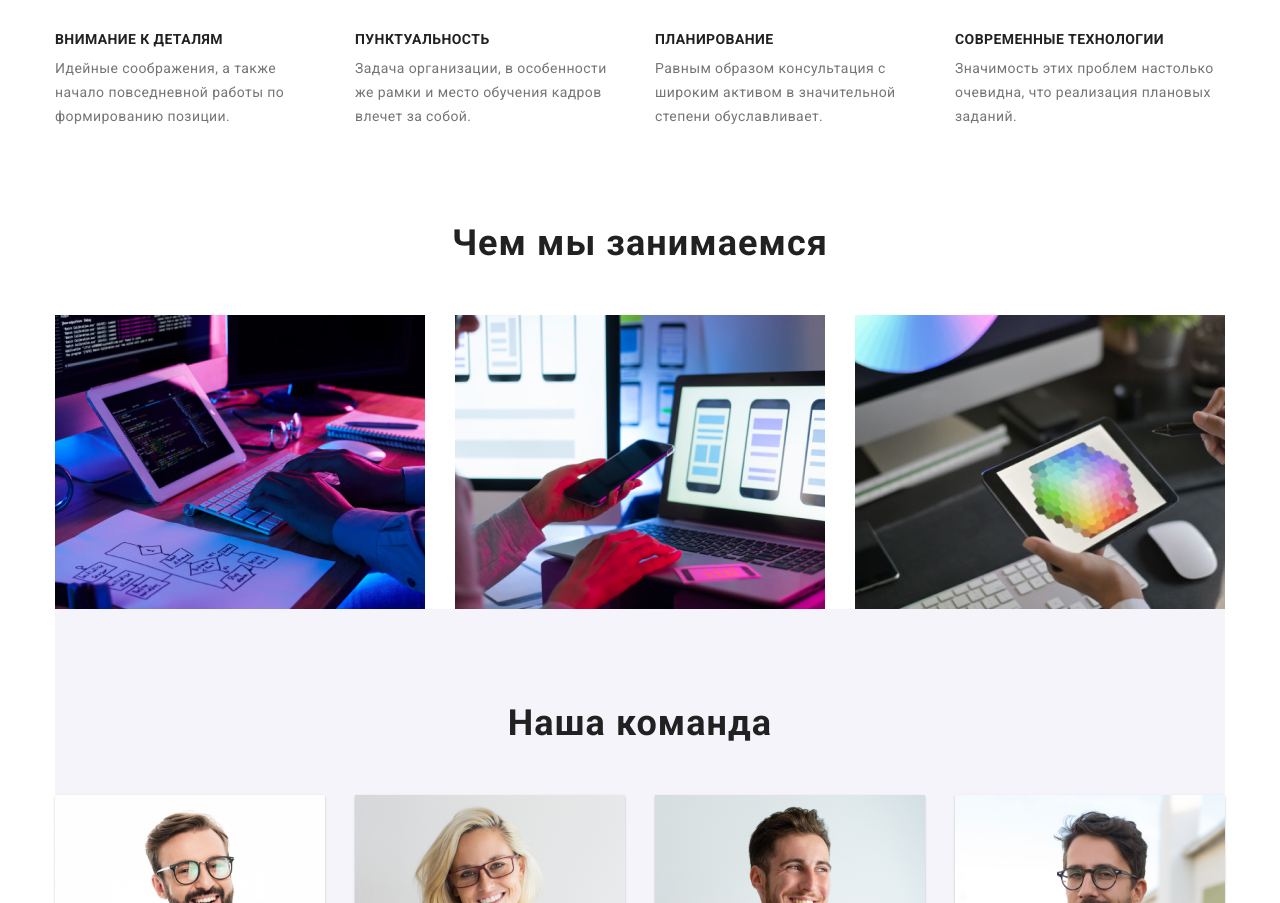
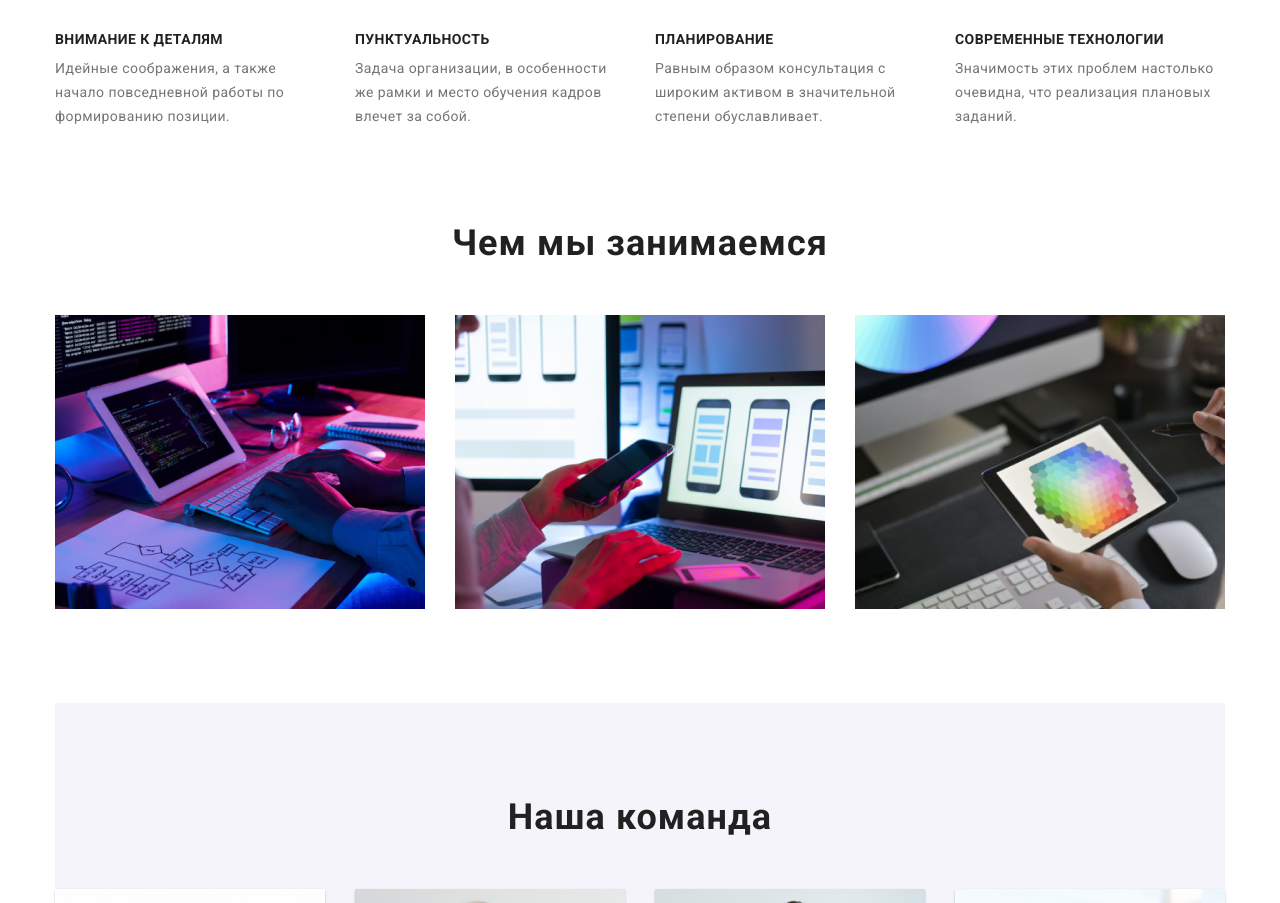
Before and after one commit to kavitskai/goit-markup-hw-03, a plain HTML site: page index.html in a window 1280 px wide. Shown: the part 760-1663 px from the top of the page. Drawn offline with nearby package versions, Linux system fonts and the light colour scheme.

Commit message:
update css

```diff
--- a/css/styles.css
+++ b/css/styles.css
@@ -194,6 +194,7 @@ img {
 /*  ========РАБОТА======== */
 .work .container {
   padding-top: 94px;
+  padding-bottom: 94px;
 }
 
 .work-list {
```
